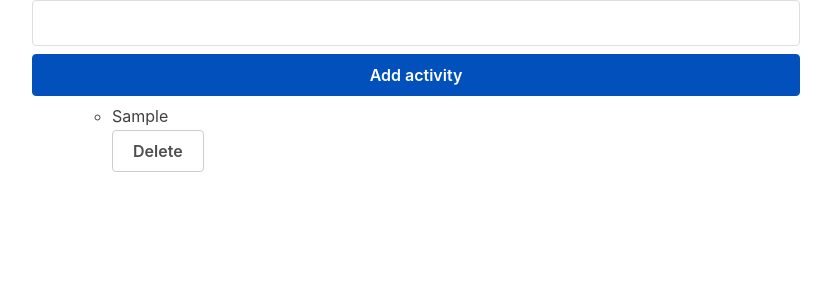
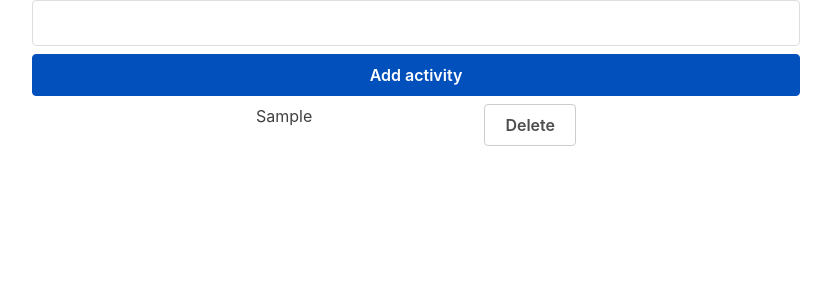
Before and after one commit to dustycl/todooly-react, a React (Create React App) app: page / in a window 1280 px wide. Both pictures are taken after typing "Sample" into the empty fields and a click on the button "Add activity". Shown: the top 300 px of the page, without its empty margins (224-1055 px from the left). Built offline with nearby package versions, Linux system fonts and the light colour scheme.

Commit message:
Fix positioning of activities

```diff
--- a/src/List.js
+++ b/src/List.js
@@ -3,7 +3,7 @@
 const Activities = (props) => {
     const activities = props.activityList.map((item, index) => {
         return (
-            <li key={index}>
+            <li key={index} className="activity">
                 <div>{item}</div>
                 <button className="muted-button">Delete</button>
             </li>
@@ -11,7 +11,7 @@
     })
 
     return (
-        <ul>{activities}</ul>
+        <ul className="activity-list">{activities}</ul>
     )
   }
 
@@ -19,9 +19,7 @@
     const {activityList} = props;
 
     return (
-        <ul>
-            <Activities activityList={activityList}/>
-        </ul>
+        <Activities activityList={activityList}/>
     )
 }
 
--- a/src/custom.css
+++ b/src/custom.css
@@ -0,0 +1,11 @@
+.activity-list {
+    width: 320px;
+    margin: 0 auto;
+    padding: 0;
+}
+.activity {
+    display: flex;
+    justify-content: space-between;
+    list-style: none;
+    margin: 0;
+}
--- a/src/index.js
+++ b/src/index.js
@@ -1,6 +1,7 @@
 import React from 'react';
 import ReactDOM from 'react-dom';
 import './index.css';
+import './custom.css';
 import App from './App';
 import reportWebVitals from './reportWebVitals';
 
```
